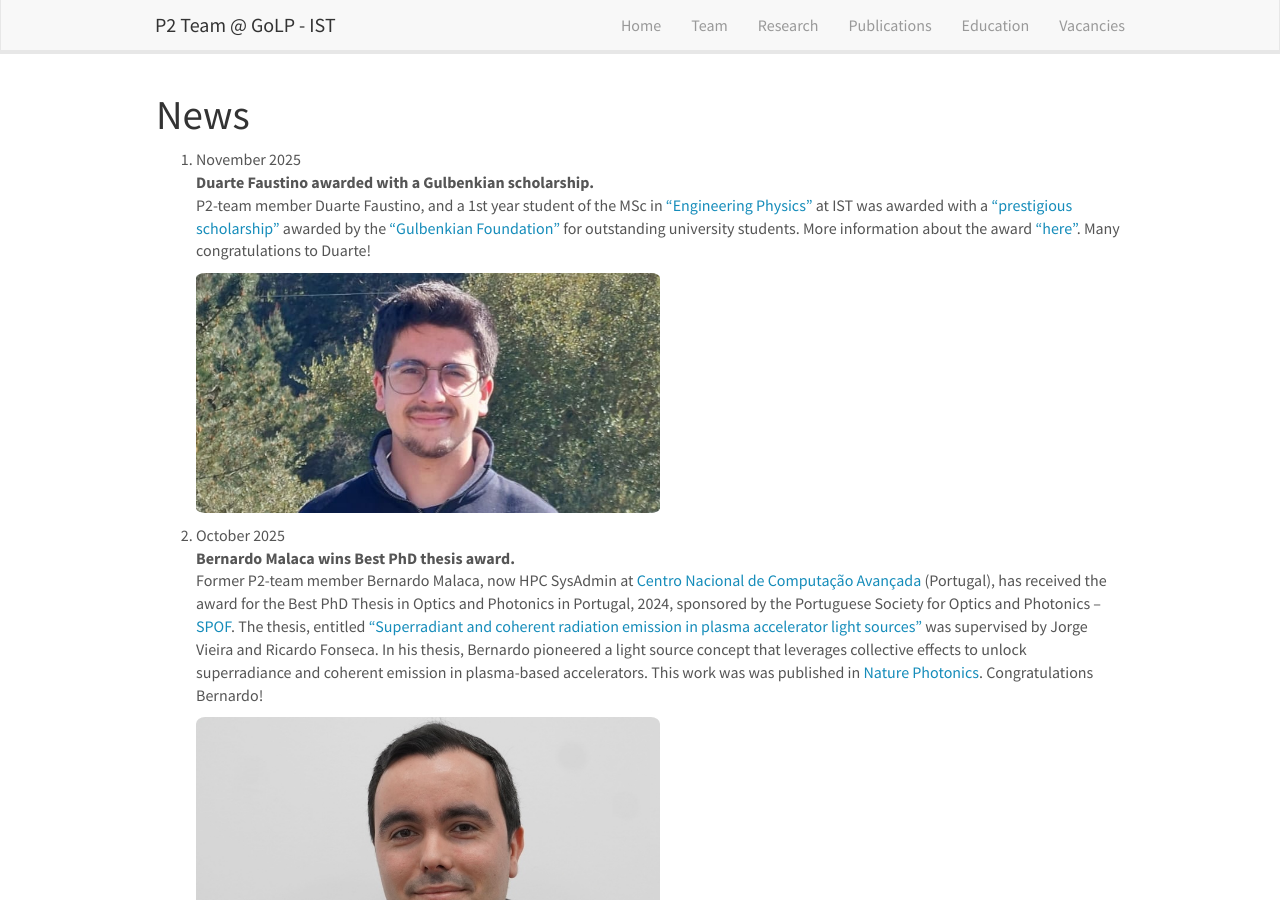
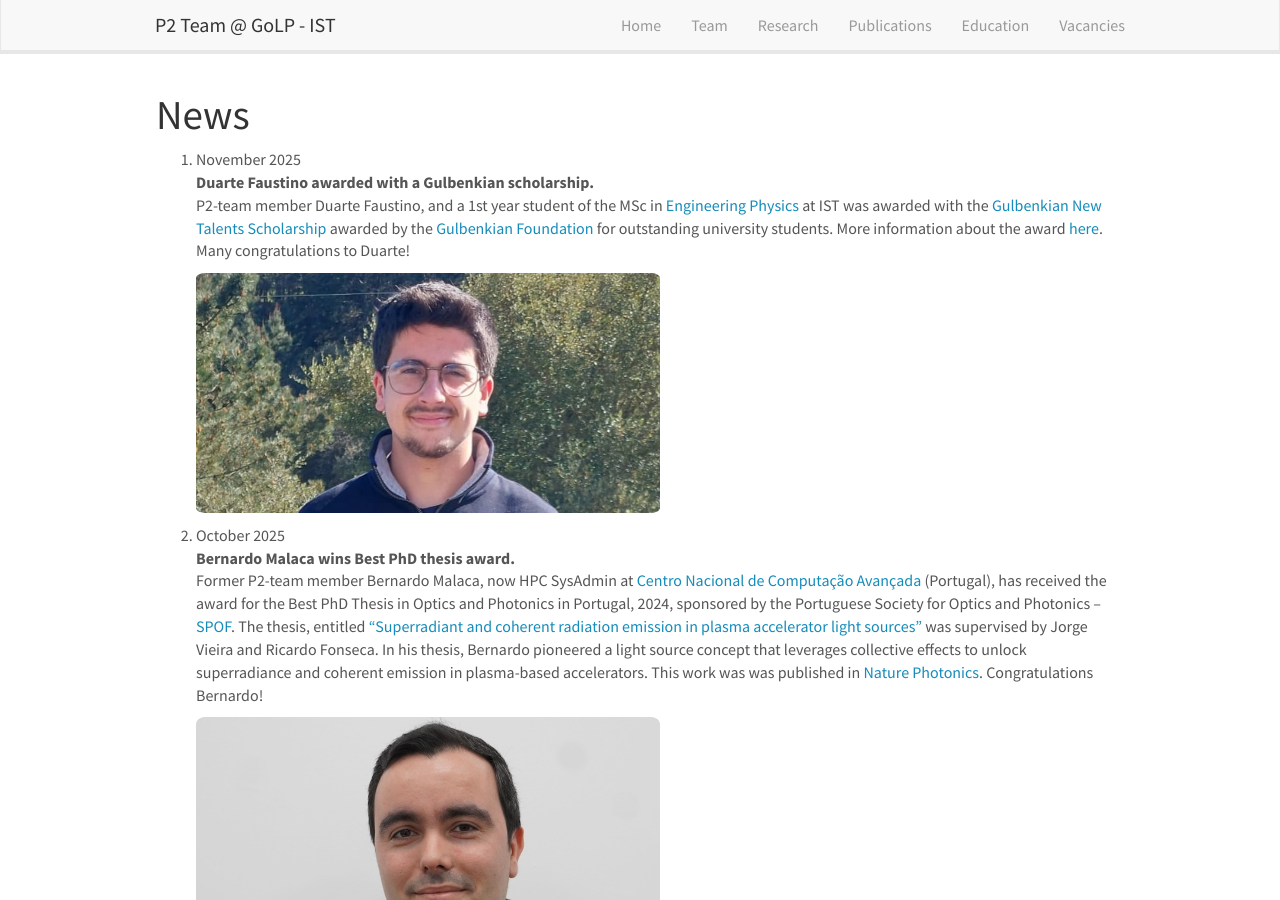
Before and after one commit to p2team/p2team.github.io, a Jekyll site: the page built from _pages/allnews.md, in a window 1280 px wide and 900 px high. Built offline with Jekyll 4.4.1, drawn with Linux system fonts in a browser that asks for light colours; nearby versions of some CDN libraries.

Commit message:
Duarte Faustino Gulbenkian Prize typo corrections

```diff
--- a/_data/news.yml
+++ b/_data/news.yml
@@ -1,6 +1,6 @@
 - date: 27. November 2025
   headline: Duarte Faustino awarded with a Gulbenkian scholarship.
-  fullstory: P2-team member Duarte Faustino, and a 1st year student of the MSc in ["Engineering Physics"](https://fisica.tecnico.ulisboa.pt/en/) at IST was awarded with a ["prestigious scholarship"](https://gulbenkian.pt/bolsas-lista/novos-talentos/) awarded by the ["Gulbenkian Foundation"](https://gulbenkian.pt/en/) for outstanding university students. More information about the award ["here"](https://tecnico.ulisboa.pt/pt/noticias/campus-e-comunidade/11-estudantes-do-tecnico-premiados-com-bolsa-gulbenkian-novos-talentos-2025/). Many congratulations to Duarte!
+  fullstory: P2-team member Duarte Faustino, and a 1st year student of the MSc in [Engineering Physics](https://fisica.tecnico.ulisboa.pt/en/) at IST was awarded with the [Gulbenkian New Talents Scholarship](https://gulbenkian.pt/bolsas-lista/novos-talentos/) awarded by the [Gulbenkian Foundation](https://gulbenkian.pt/en/) for outstanding university students. More information about the award [here](https://gulbenkian.pt/en/bolsas-lista/gulbenkian-new-talents-scholarships/). Many congratulations to Duarte!
   number_photo: 1
   photo: Duarte_Faustino.jpg
 
```
